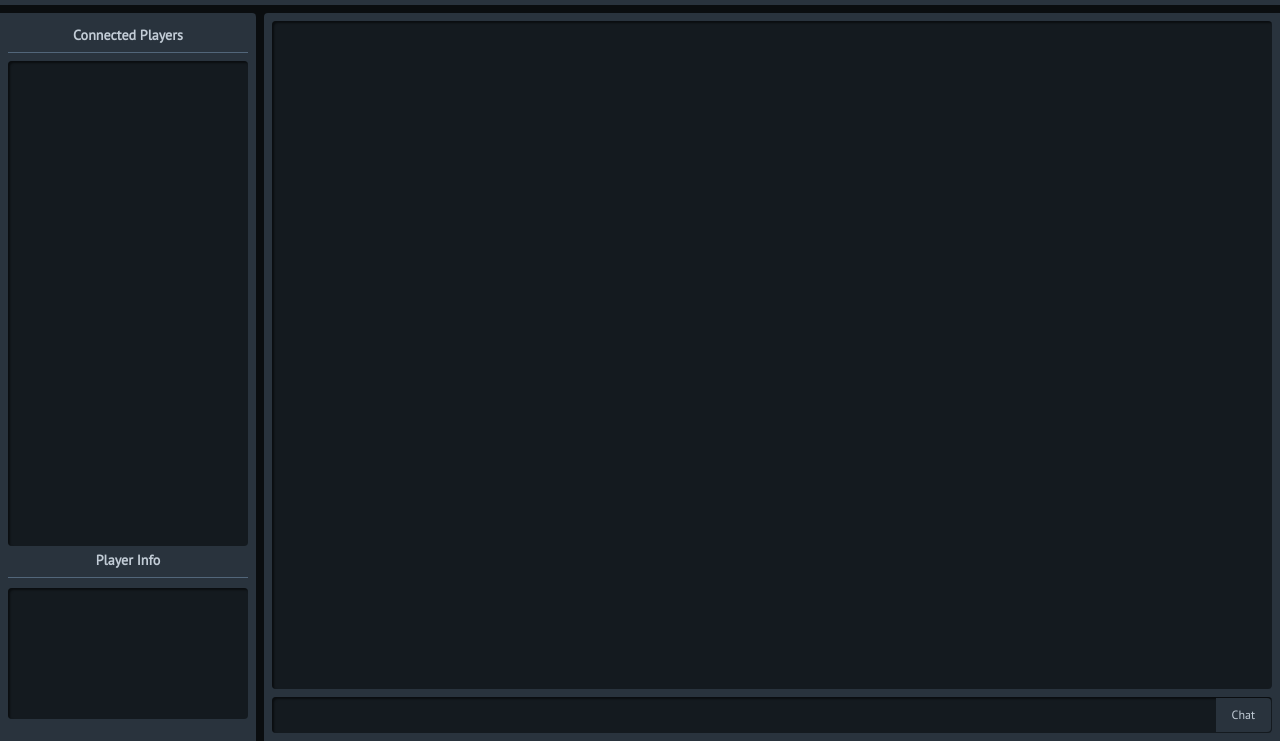
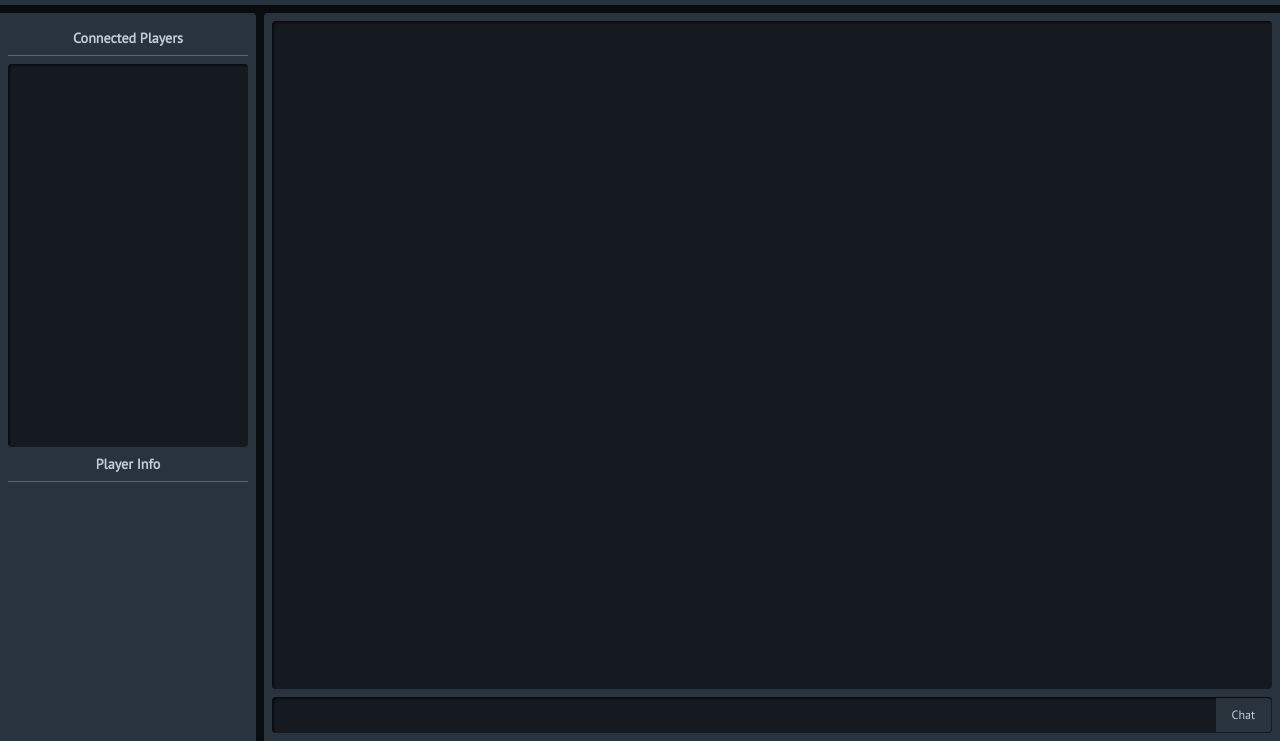
Before and after one commit to NyleVII/FightingGame, a website: page client/index.html in a window 1280 px wide. Shown: the part 59-800 px from the top of the page. Drawn offline with Linux system fonts and the light colour scheme.

Commit message:
Notes and some style changes

```diff
--- a/client/index.html
+++ b/client/index.html
@@ -29,10 +29,8 @@
 					</div>
 				</div>
 				<h3 class="title">Player Info</h3>
-				<div id="playerInfo_container">
-					<div id="playerInfo_inner" class="scroll">
-						<div id="playerInfo"></div>
-					</div>
+				<div id="players_info">
+					<div id="players_infocontent"></div>
 				</div>
 			</div>
 			<div id="gamescreen" class="column">
--- a/client/styles/chat.css
+++ b/client/styles/chat.css
@@ -24,20 +24,17 @@
 	box-shadow: inset 2px 2px 2px 0 rgba(0, 0, 0, 0.5);
 }
 
-#chat_lines{
-	overflow-wrap: break-word;
-}
-
 .chat_line
 {
 	font-size: 12px;
 	color: #8f99a3;
 	padding-bottom: 4px;
+	overflow-wrap: break-word;
 }
 
 .chat_name
 {
-	display: inline-block;
+	display: inline;
 	padding-right: 4px;
 	font-weight: bold;
 	color: #c2ccd6;
--- a/client/styles/main.css
+++ b/client/styles/main.css
@@ -44,7 +44,7 @@ body
 .title
 {
 	margin: 0;
-	padding: 5 8px 8px;
+	padding: 8px;
 	border-bottom: 1px solid #52667a;
 	text-align: center;
 }
--- a/client/styles/players.css
+++ b/client/styles/players.css
@@ -18,9 +18,9 @@
 
 #players_container
 {
-	height: 75%;
-	padding: 49px 0 0;
-	margin-top: -41px;
+	height: 60%;
+	padding: 44px 0 0;
+	margin-top: -36px;
 }
 
 #players_inner
@@ -34,22 +34,17 @@
 	box-shadow: inset 2px 2px 2px 0 rgba(0, 0, 0, 0.5);
 }
 
-#playerInfo_container
+#players_info
+{
+	height: 40%;
+	padding: 44px 0 0;
+	margin-top: -36px;
+}
+
+#players_infocontent
 {
 	height: 100%;
-	padding: 59px 0 0;
-	margin-top: -49px;
-}
-
-#playerInfo_inner
-{
-	padding: 4px 4px 0;
-	border-radius: 4px;
-	height: 20%;
-
-	background-color: #141a1f;
-
-	box-shadow: inset 2px 2px 2px 0 rgba(0, 0, 0, 0.5);
+	padding: 4px;
 }
 
 
```
Also changed, not shown: .eslintrc.json, 1 other file.
